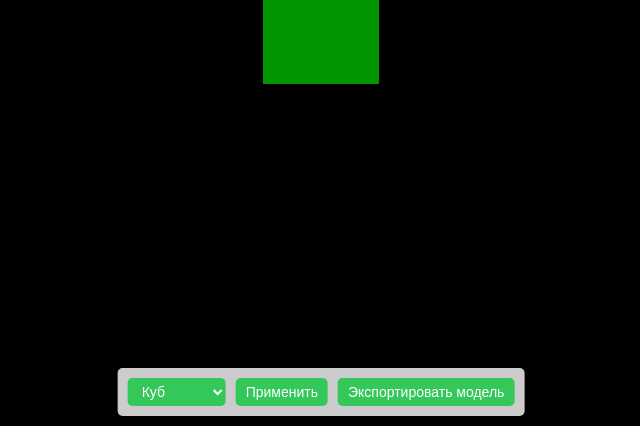
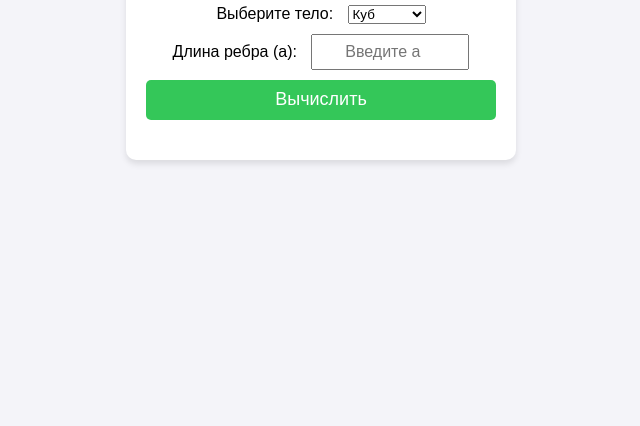
Before and after one commit to MaxPolsk/SimpleChat, a plain HTML site: page index.html in a window 1280 px wide. Shown: the part 374-800 px from the top of the page, without its empty margins (319-959 px from the left). Drawn offline with nearby package versions, Linux system fonts and the light colour scheme.

Commit message:
Update index.html
Площадь поверхности объёмных тел

```diff
--- a/index.html
+++ b/index.html
@@ -3,181 +3,168 @@
 <head>
     <meta charset="UTF-8">
     <meta name="viewport" content="width=device-width, initial-scale=1.0">
-    <title>3D Визуализация скульптур</title>
+    <title>Вычисление площади объёмных тел</title>
     <style>
         body {
+            font-family: Arial, sans-serif;
             margin: 0;
-            overflow: hidden;
+            display: flex;
+            justify-content: center;
+            align-items: center;
+            height: 100vh;
+            background-color: #f4f4f9;
         }
-        canvas {
-            display: block;
+        .app {
+            background-color: #fff;
+            padding: 20px;
+            border-radius: 10px;
+            box-shadow: 0 4px 6px rgba(0, 0, 0, 0.1);
+            text-align: center;
+            width: 350px;
         }
-        .controls {
-            position: absolute;
-            bottom: 10px;
-            left: 50%;
-            transform: translateX(-50%);
-            z-index: 10;
-            background-color: rgba(255, 255, 255, 0.8);
-            padding: 10px;
-            border-radius: 5px;
-            box-shadow: 0 4px 6px rgba(0, 0, 0, 0.1);
-            display: flex;
-            gap: 10px;
+        h1 {
+            font-size: 24px;
+            margin-bottom: 20px;
         }
-        .controls select,
-        .controls button {
-            font-size: 14px;
-            padding: 5px 10px;
+        .input-group {
+            margin-bottom: 10px;
+        }
+        .input-group label {
+            margin-right: 10px;
+        }
+        .input-group input {
+            width: 150px;
+            height: 30px;
+            font-size: 16px;
+            text-align: center;
+        }
+        .button {
+            width: 100%;
+            height: 40px;
+            font-size: 18px;
             border: none;
             border-radius: 5px;
             cursor: pointer;
             background-color: #34c759;
             color: white;
+            transition: background-color 0.3s;
         }
-        .controls button:hover {
+        .button:hover {
             background-color: #2da94f;
         }
-        @media (max-width: 600px) {
-            .controls {
-                flex-direction: column;
-                gap: 5px;
-            }
-            .controls select,
-            .controls button {
-                width: 100%;
-                font-size: 12px;
-                padding: 5px;
-            }
+        .result {
+            margin-top: 20px;
+            font-size: 18px;
+            color: #333;
         }
     </style>
 </head>
 <body>
-    <!-- Интерфейс -->
-    <div class="controls">
+    <div class="app">
+        <h1>Вычисление площади объёмных тел</h1>
+
+        <!-- Выбор типа тела -->
+        <div class="input-group">
+            <label for="shape">Выберите тело:</label>
             <select id="shape">
                 <option value="cube">Куб</option>
                 <option value="sphere">Сфера</option>
                 <option value="cylinder">Цилиндр</option>
+                <option value="cone">Конус</option>
             </select>
-        <button onclick="changeShape()">Применить</button>
-        <button onclick="exportModel()">Экспортировать модель</button>
         </div>
 
-    <!-- Three.js -->
-    <script src="https://cdnjs.cloudflare.com/ajax/libs/three.js/r128/three.min.js"></script>
-    <script src="https://cdnjs.cloudflare.com/ajax/libs/three.js/r128/controls/OrbitControls.js"></script>
-    <script src="https://cdnjs.cloudflare.com/ajax/libs/three.js/r128/exporters/OBJExporter.js"></script>
+        <!-- Поля для ввода параметров -->
+        <div class="input-group" id="parameters">
+            <!-- Параметры будут динамически обновляться -->
+        </div>
+
+        <!-- Кнопка вычисления -->
+        <button class="button" onclick="calculate()">Вычислить</button>
+
+        <!-- Результат -->
+        <div class="result" id="result"></div>
+    </div>
+
     <script>
-        // Настройка сцены, камеры и рендера
-        const scene = new THREE.Scene();
-        const camera = new THREE.PerspectiveCamera(75, window.innerWidth / window.innerHeight, 0.1, 1000);
-        const renderer = new THREE.WebGLRenderer();
-        renderer.setSize(window.innerWidth, window.innerHeight);
-        document.body.appendChild(renderer.domElement);
+        // Обновление полей ввода в зависимости от выбранного тела
+        document.getElementById('shape').addEventListener('change', updateParameters);
 
-        // Добавление освещения
-        const light = new THREE.DirectionalLight(0xffffff, 1);
-        light.position.set(5, 5, 5).normalize();
-        scene.add(light);
-
-        // Переменная для текущего объекта
-        let currentMesh;
-
-        // Функция создания объекта
-        function createMesh(shape) {
-            let geometry, material;
+        function updateParameters() {
+            const shape = document.getElementById('shape').value;
+            const parametersDiv = document.getElementById('parameters');
+            parametersDiv.innerHTML = ''; // Очищаем предыдущие поля
 
             if (shape === 'cube') {
-                geometry = new THREE.BoxGeometry(1, 1, 1);
+                parametersDiv.innerHTML = `
+                    <label for="a">Длина ребра (a):</label>
+                    <input type="number" id="a" placeholder="Введите a">
+                `;
             } else if (shape === 'sphere') {
-                geometry = new THREE.SphereGeometry(0.5, 32, 32);
+                parametersDiv.innerHTML = `
+                    <label for="r">Радиус (r):</label>
+                    <input type="number" id="r" placeholder="Введите r">
+                `;
             } else if (shape === 'cylinder') {
-                geometry = new THREE.CylinderGeometry(0.5, 0.5, 1, 32);
+                parametersDiv.innerHTML = `
+                    <label for="r">Радиус (r):</label>
+                    <input type="number" id="r" placeholder="Введите r">
+                    <label for="h">Высота (h):</label>
+                    <input type="number" id="h" placeholder="Введите h">
+                `;
+            } else if (shape === 'cone') {
+                parametersDiv.innerHTML = `
+                    <label for="r">Радиус (r):</label>
+                    <input type="number" id="r" placeholder="Введите r">
+                    <label for="h">Высота (h):</label>
+                    <input type="number" id="h" placeholder="Введите h">
+                `;
+            }
         }
 
-            material = new THREE.MeshStandardMaterial({ color: 0x00ff00 });
+        // Вычисление площади
+        function calculate() {
+            const shape = document.getElementById('shape').value;
 
-            if (currentMesh) {
-                scene.remove(currentMesh);
+            let result = '';
+            if (shape === 'cube') {
+                const a = parseFloat(document.getElementById('a').value);
+                if (!isNaN(a)) {
+                    result = `Площадь куба: ${6 * a ** 2}`;
+                } else {
+                    result = 'Введите корректное значение!';
+                }
+            } else if (shape === 'sphere') {
+                const r = parseFloat(document.getElementById('r').value);
+                if (!isNaN(r)) {
+                    result = `Площадь сферы: ${(4 * Math.PI * r ** 2).toFixed(2)}`;
+                } else {
+                    result = 'Введите корректное значение!';
+                }
+            } else if (shape === 'cylinder') {
+                const r = parseFloat(document.getElementById('r').value);
+                const h = parseFloat(document.getElementById('h').value);
+                if (!isNaN(r) && !isNaN(h)) {
+                    result = `Площадь цилиндра: ${(2 * Math.PI * r * (h + r)).toFixed(2)}`;
+                } else {
+                    result = 'Введите корректные значения!';
+                }
+            } else if (shape === 'cone') {
+                const r = parseFloat(document.getElementById('r').value);
+                const h = parseFloat(document.getElementById('h').value);
+                if (!isNaN(r) && !isNaN(h)) {
+                    const l = Math.sqrt(r ** 2 + h ** 2); // Длина образующей
+                    result = `Площадь конуса: ${(Math.PI * r * (r + l)).toFixed(2)}`;
+                } else {
+                    result = 'Введите корректные значения!';
+                }
             }
 
-            currentMesh = new THREE.Mesh(geometry, material);
-            scene.add(currentMesh);
+            document.getElementById('result').textContent = result;
         }
 
-        // Функция изменения формы
-        function changeShape() {
-            const shape = document.getElementById('shape').value;
-            createMesh(shape);
-        }
-
-        // Инициализация с кубом
-        createMesh('cube');
-
-        // Позиция камеры
-        camera.position.z = 5;
-
-        // Добавление управления камерой
-        const controls = new THREE.OrbitControls(camera, renderer.domElement);
-        controls.enableZoom = true;
-        controls.enablePan = false; // Отключаем перемещение по плоскости
-        controls.enableRotate = true;
-
-        // Сенсорное управление
-        let touchStartX = 0;
-        let touchStartY = 0;
-
-        renderer.domElement.addEventListener('touchstart', (event) => {
-            const touch = event.touches[0];
-            touchStartX = touch.clientX;
-            touchStartY = touch.clientY;
-        });
-
-        renderer.domElement.addEventListener('touchmove', (event) => {
-            const touch = event.touches[0];
-            const deltaX = touch.clientX - touchStartX;
-            const deltaY = touch.clientY - touchStartY;
-
-            // Вращение камеры
-            controls.rotateLeft(deltaX * 0.01);
-            controls.rotateUp(deltaY * 0.01);
-
-            touchStartX = touch.clientX;
-            touchStartY = touch.clientY;
-        });
-
-        // Анимация
-        function animate() {
-            requestAnimationFrame(animate);
-            renderer.render(scene, camera);
-        }
-
-        animate();
-
-        // Обработка изменения размера окна
-        window.addEventListener('resize', () => {
-            camera.aspect = window.innerWidth / window.innerHeight;
-            camera.updateProjectionMatrix();
-            renderer.setSize(window.innerWidth, window.innerHeight);
-        });
-
-        // Экспорт модели
-        function exportModel() {
-            if (!currentMesh) {
-                alert('Нет объекта для экспорта!');
-                return;
-            }
-
-            const exporter = new THREE.OBJExporter();
-            const result = exporter.parse(currentMesh);
-
-            const blob = new Blob([result], { type: 'text/plain' });
-            const link = document.createElement('a');
-            link.href = URL.createObjectURL(blob);
-            link.download = 'model.obj';
-            link.click();
-        }
+        // Инициализация полей ввода
+        updateParameters();
     </script>
 </body>
 </html>
```
Lines whose indentation alone changed are shown as unchanged.
